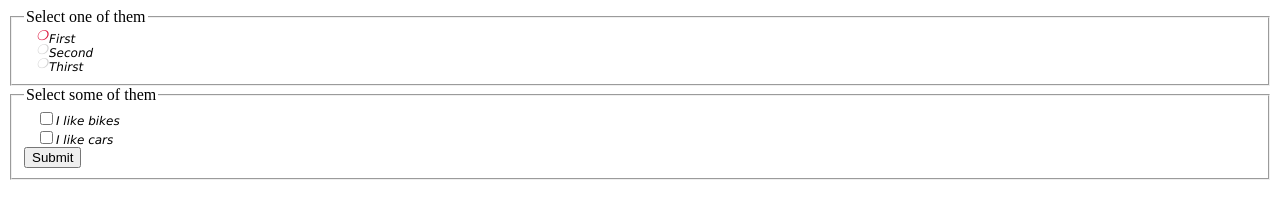
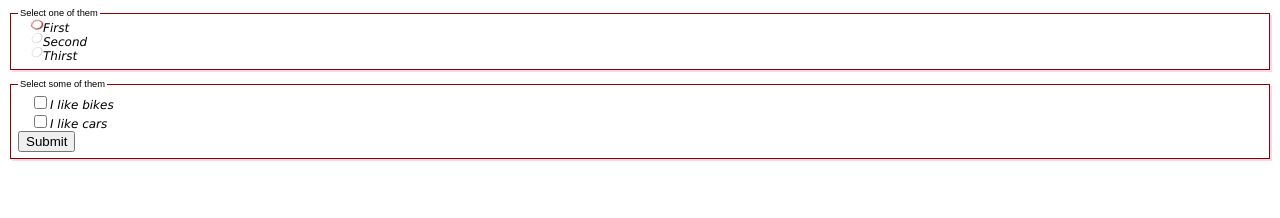
Before and after one commit to NikitaOsotsky/intro, a plain HTML site: page Custom checkbox/index.html in a window 1280 px wide. Drawn offline with Linux system fonts and the light colour scheme.

Commit message:
work version

```diff
--- a/Custom checkbox/css/style.css
+++ b/Custom checkbox/css/style.css
@@ -28,4 +28,20 @@ input[type='radio']::before {
 
 input[type='radio']:checked::before {
   color: crimson;
+  text-shadow: 0 -1px rgba(133, 26, 97, .1);
+  animation: pulsate 0.7s linear forwards;
 }
+@keyframes pulsate{
+  100%{
+    color: darkred;
+    text-shadow: 0 0 5px, rgba(133, 26, 97, .7), rgba(118, 6, 30, 0.86);
+    transform: rotate(30deg);
+  }
+}
+fieldset {
+  border: solid 1px darkred;
+  box-shadow: 2px 2px 0 rgba(255, 202, 225, 0.76);
+  font-family: Arial, sans-serif;
+  font-size: 7pt;
+  margin-bottom: 1em;
+}
--- a/Custom checkbox/index.html
+++ b/Custom checkbox/index.html
@@ -11,17 +11,17 @@
   <form>
     <fieldset>
       <legend>Select one of them</legend>
-        <label class="labelForRadio"><input value="v1" type="radio" id="first" name="oneOfUs" checked />First</label>
-        <label class="labelForRadio"><input value="v2" type="radio" id="second" name="oneOfUs" />Second</label>
-        <label class="labelForRadio"><input value="v3" type="radio" id="thirst" name="oneOfUs" />Thirst</label>
+        <label class="labelForRadio"><input value="v1" type="radio" id="first" name="oneOfUs" checked>First</label>
+        <label class="labelForRadio"><input value="v2" type="radio" id="second" name="oneOfUs">Second</label>
+        <label class="labelForRadio"><input value="v3" type="radio" id="thirst" name="oneOfUs">Thirst</label>
     </fieldset>
   </form>
 
   <form>
     <fieldset>
       <legend>Select some of them</legend>
-        <label class="labelForCheck"><input type="checkbox" name="myCheck" value="v1"/>I like bikes</label>
-        <label class="labelForCheck"><input type="checkbox" name="myCheck" value="v2"/>I like cars</label>
+        <label class="labelForCheck"><input type="checkbox" value="v1">I like bikes</label>
+        <label class="labelForCheck"><input type="checkbox" value="v2">I like cars</label>
         <input type="submit" value="Submit">
     </fieldset>
   </form>
```
